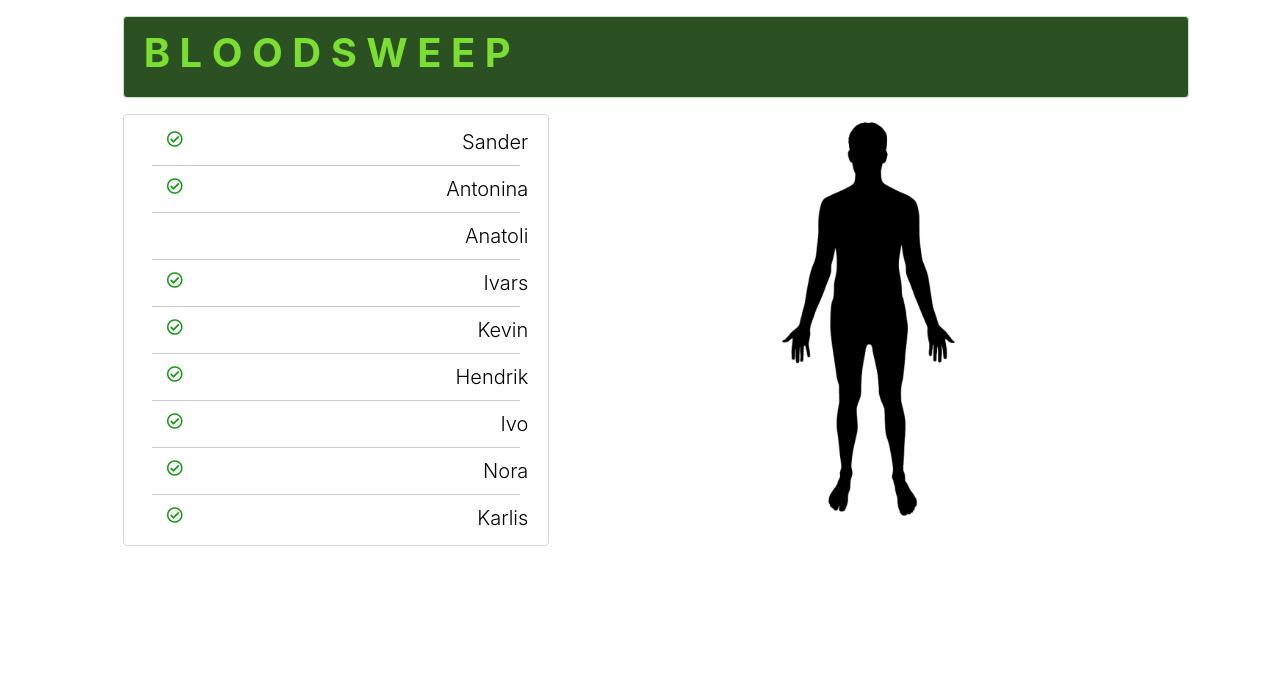
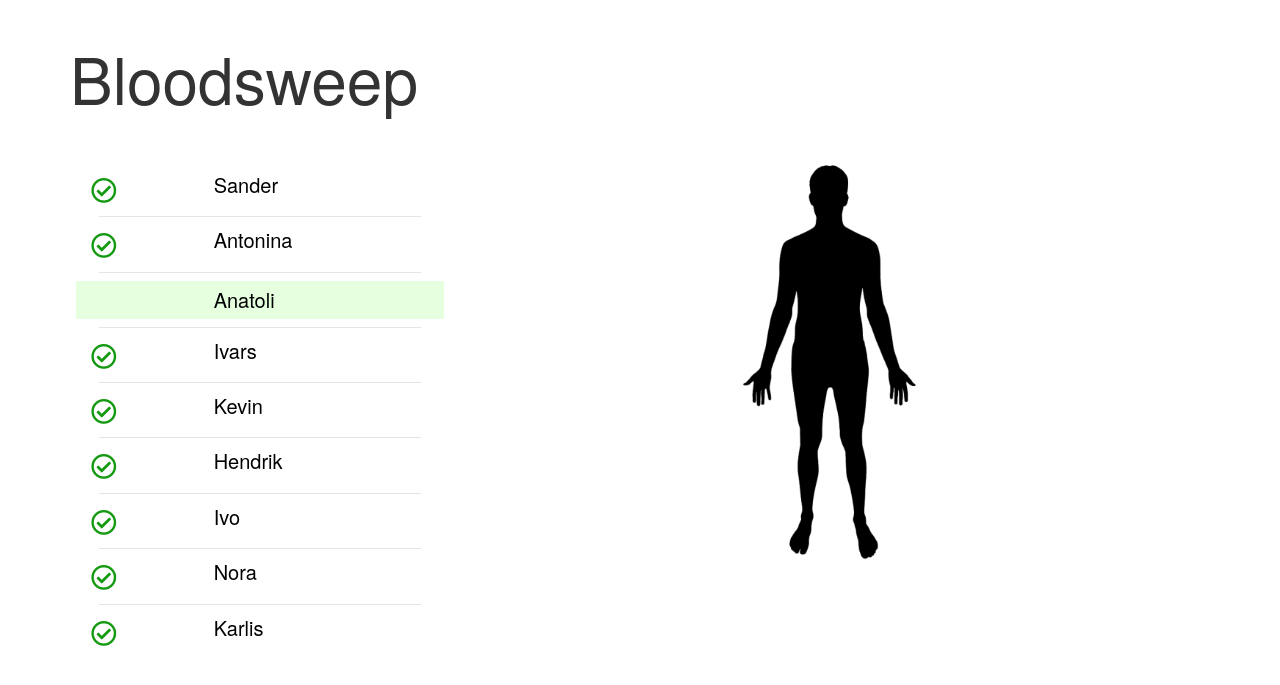
Before and after one commit to KaptenTiiguDev/uniform, a Flask app: page / in a window 1280 px wide. Shown: the top 685 px of the page. Run offline with Flask 2, Linux system fonts and the light colour scheme; data that the repository does not hold is empty; some libraries are stand-ins or nearby versions; some web fonts are replaced.

Commit message:
Updated styles>:

```diff
--- a/static/style.css
+++ b/static/style.css
@@ -1,3 +1,38 @@
+@font-face {
+    font-family: 'HelveticaNeue';
+    src: url('../fonts/subset-HelveticaNeueBold.woff') format('woff'),
+    url('../fonts/subset-HelveticaNeueBold.ttf') format('truetype');
+    font-weight: bold;
+    font-style: normal;
+}
+
+@font-face {
+    font-family: 'HelveticaNeue';
+    src: url('../fonts/subset-HelveticaNeueLight.woff') format('woff'),
+    url('../fonts/subset-HelveticaNeueLight.ttf') format('truetype');
+    font-weight: 300;
+    font-style: normal;
+}
+
+body {
+    font-family: 'HelveticaNeue', sans-serif;
+    color: #333;
+
+}
+
+
+header {
+    margin: 40px 0;
+    font-weight: bold;
+    margin-left: -15px;
+}
+
+h1 {
+    font-size: 4em;
+}
+
+
+
 #body-figure-container {
     position: relative;
     width: 235px;
@@ -58,9 +93,7 @@
     margin-top: 1.5rem;
     margin-bottom: 1.5rem;
 }
-.alert-secondary{
-    background-color: #ffff;
-}
+
 
 .warning{
     background-color:#9bbc97;
@@ -78,10 +111,7 @@
     color: #6D000A;
 }
 
-h1{
-    font-weight:580;
-    color:#7ADF32;
-}
+
 p{
     color:#0b1e08;
     margin: 8px;
@@ -100,4 +130,18 @@ hr{
 }
 
 .lead{
-color:#000;}
+    color:#000;
+
+}
+
+
+
+.text-white {
+    font-size: 160%;
+}
+
+
+.row.selected {
+    background: rgba(93, 255, 55, 0.16);
+    padding: 4px 0;
+}
--- a/templates/index.html
+++ b/templates/index.html
@@ -9,17 +9,17 @@
     <title>Bloodsweep</title>
 </head>
 <body>
-        <div class="container-fluid m-3">
+<div class="container">
+
+    <header>
+        <h1>Bloodsweep</h1>
+    </header>
+
+
+
 
     <div class="row justify-content-center">
-                <div class="col-md-10 pull-center alert alert-success">
-                    <h1 class="font-weight-bold">B L O O D S W E E P</h1>
-                </div>
-           </div>
-
-            <div class="row justify-content-center">
-                <div class="col-md-4 text-right p-0" style="height:100%;">
-                    <div class="col-md-12 alert alert-secondary text-white">
+            <div class="col-md-4 alert text-white">
                 <div class="row">
                     <div class="col-md-2 pull-right"><i class="far fa-check-circle far-normal"></i></div>
                     <div class="col-md-2 pull-right"></div>
@@ -32,7 +32,7 @@
                     <div class="col-md-8 pull-left lead">Antonina</div>
                 </div>
                 <hr>
-<div class="row">
+                <div class="row selected">
                     <div class="col-md-2 pull-right"></div>
                     <div class="col-md-2 pull-right"></div>
                     <div class="col-md-8 pull-left lead">Anatoli</div>
@@ -75,8 +75,7 @@
                 </div>
 
             </div>
-                </div>
-                <div class="col-md-6">
+        <div class="col-md-8">
 
             <div id="body-figure-container">
                 <img src="../static/body2.png" id="body-figure" alt="">
```
Lines whose indentation alone changed are shown as unchanged.
